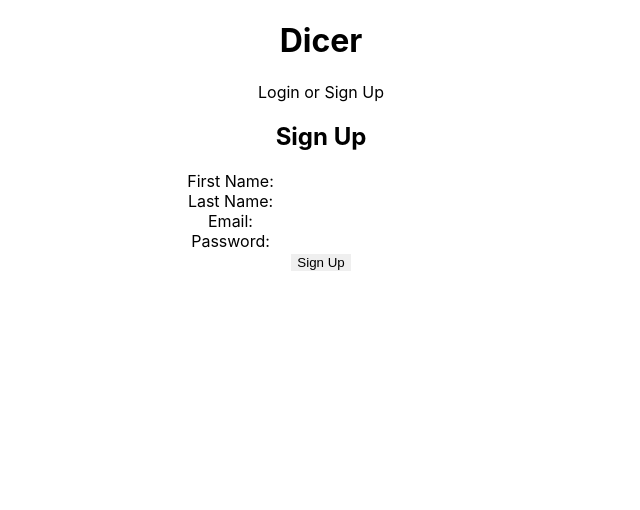
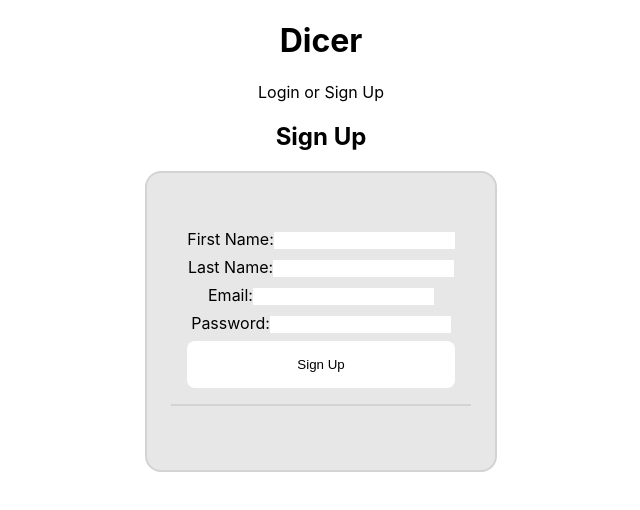
Before and after one commit to nicoayamen/dicer, a React (Create React App) app in the folder frontend/: page /signup in a window 1280 px wide. Shown: the top 510 px of the page, without its empty margins (319-959 px from the left). Built offline with nearby package versions, Linux system fonts and the light colour scheme.

Commit message:
Add style to signup page

```diff
--- a/frontend/src/components/Signup.jsx
+++ b/frontend/src/components/Signup.jsx
@@ -1,8 +1,9 @@
 import React, { useState } from 'react';
 import { useNavigate } from "react-router-dom";
+import '../styles/signup.css';
 
 const Signup = (props) => {
-  const {setLogin} = props;
+  const { setLogin } = props;
 
   const [formData, setFormData] = useState({
     firstName: '',
@@ -27,7 +28,7 @@ const Signup = (props) => {
   const handleSubmit = async (e) => {
     e.preventDefault();
 
-    console.log("form submitted!", formData);
+    console.log('form submitted!', formData);
     try {
       //if using CORS, change fetch to 'http://localhost:8080/signup'
       const response = await fetch('/signup', {
@@ -46,7 +47,7 @@ const Signup = (props) => {
       const data = await response.json();
       console.log('User signed up successfully:', data);
       setLogin(true);
-      navigate("/profile")
+      navigate('/profile');
 
     } catch (error) {
       console.error('There was an error signing up:', error);
@@ -56,53 +57,64 @@ const Signup = (props) => {
   };
 
   return (
-    <div>
+    <div className='signup'>
       <h2>Sign Up</h2>
       {error && <p style={{ color: 'red' }}>{error}</p>}
-      <form onSubmit={handleSubmit}>
-        <div className="">
+
+      <form onSubmit={handleSubmit} className='signup-form'>
+        <div className='signup-content'>
+          <div className='signup-box'>
+
+            <div className='signup-box-input'>
               <label>First Name:</label>
               <input
-            type="text"
-            name="firstName"
+                type='text'
+                name='firstName'
                 value={formData.firstName}
                 onChange={handleChange}
                 required
               />
             </div>
-        <div className="">
+
+            <div className='signup-box-input'>
               <label>Last Name:</label>
               <input
-            type="text"
-            name="lastName"
+                type='text'
+                name='lastName'
                 value={formData.lastName}
                 onChange={handleChange}
                 required
               />
             </div>
-        <div className="">
+
+            <div className='signup-box-input'>
               <label>Email:</label>
               <input
-            type="email"
-            name="email"
+                type='email'
+                name='email'
                 value={formData.email}
                 onChange={handleChange}
                 required
               />
             </div>
-        <div className="">
+
+            <div className='signup-box-input'>
               <label>Password:</label>
               <input
-            type="password"
-            name="password"
+                type='password'
+                name='password'
                 value={formData.password}
                 onChange={handleChange}
                 required
               />
             </div>
-        <button type="submit">Sign Up</button>
+
+            <button type='submit' className='signup-button'>Sign Up</button>
+
+          </div>
+        </div>
       </form>
-    </div>
+    </div >
   );
 };
 
--- /dev/null
+++ b/frontend/src/styles/signup.css
@@ -0,0 +1,61 @@
+.signup {
+  position: relative;
+  display: grid;
+  align-items: center;
+}
+
+input,
+button {
+  border: none;
+  outline: none;
+}
+
+.signup-form {
+  width: fit-content;
+  position: relative;
+  background-color: hsla(30, 10%, 10%, .1);
+  border: 2px solid lightgrey;
+  margin-inline: 1.5rem;
+  padding: 2.5rem 1.5rem;
+  border-radius: 1rem;
+  margin-left: auto;
+  margin-right: auto;
+}
+
+.signup-content,
+.signup-box {
+  display: grid;
+}
+
+.signup-content {
+  row-gap: 1.75rem;
+  margin-bottom: 1.5rem;
+}
+
+.signup-box {
+  align-items: center;
+  column-gap: .75rem;
+  border-bottom: 2px solid lightgray;
+  padding: 1rem;
+  row-gap: .5rem;
+}
+
+.signup-box-input {
+  position: relative;
+}
+
+.signup-input {
+  width: 100%;
+  padding-block: .8rem;
+  background: white;
+  color: black;
+  border-radius: 1rem;
+}
+
+.signup-button {
+  width: 100%;
+  padding: 1rem;
+  border-radius: .5rem;
+  cursor: pointer;
+  background-color: white;
+}
```
Lines whose indentation alone changed are shown as unchanged.
